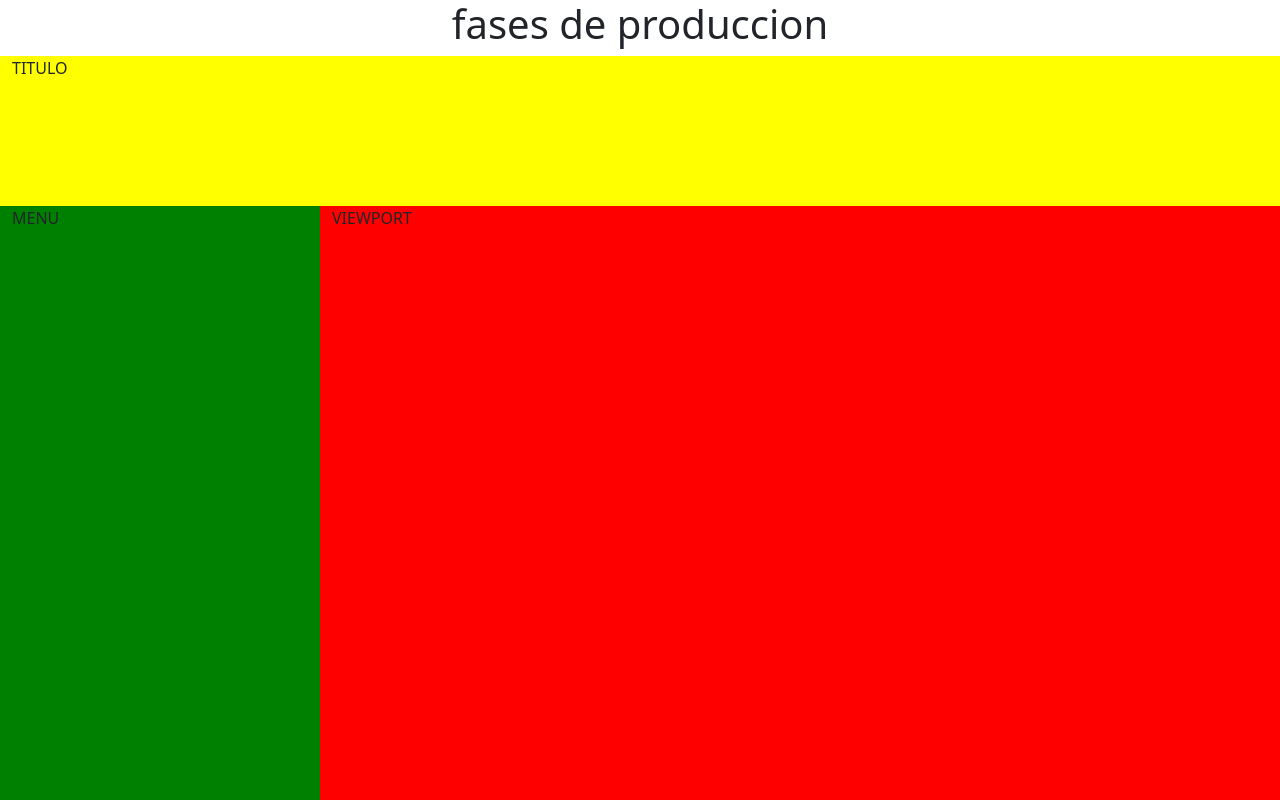
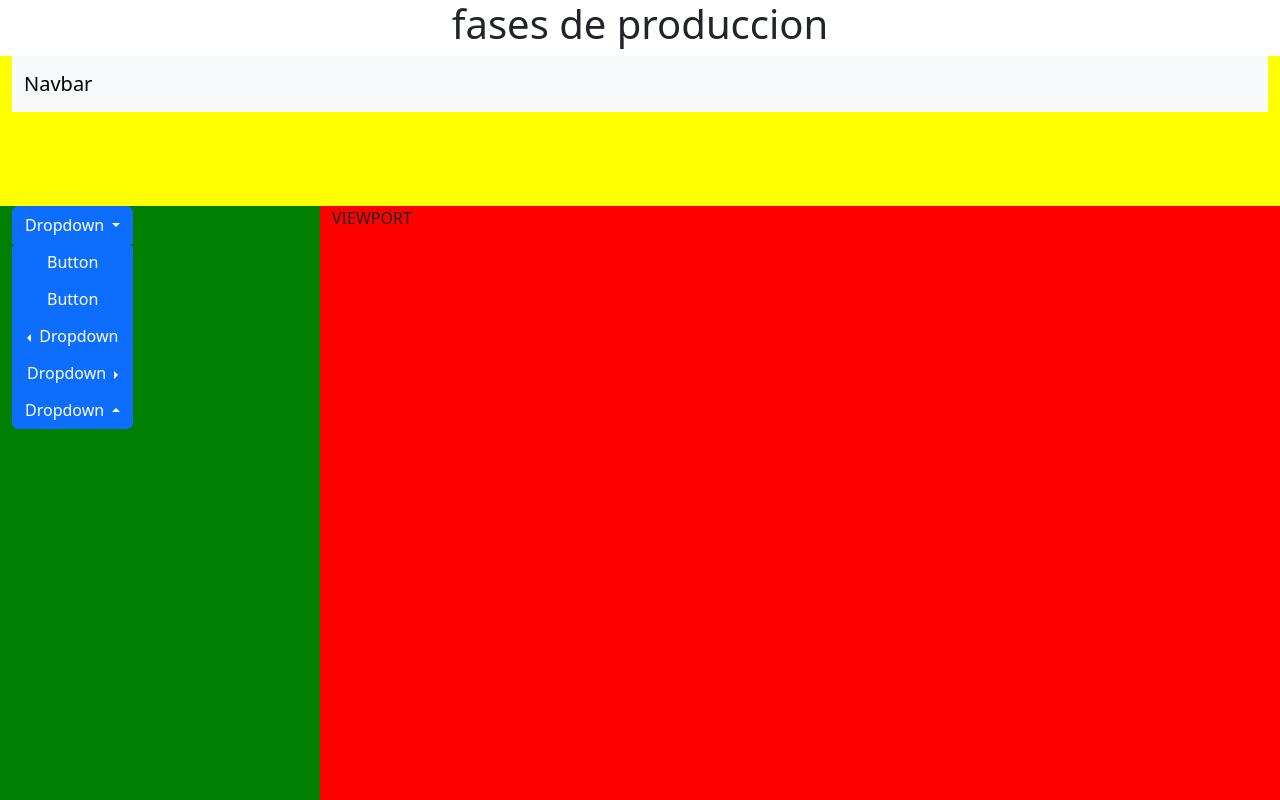
Before and after one commit to andresdavidrubiogalvis/interfase-explicativa, a plain HTML site: page index.html in a window 1280 px wide. Shown: the top 800 px of the page. Drawn offline with nearby package versions, Linux system fonts and the light colour scheme.

Commit message:
meti barra arriba y menu a la izquierda

```diff
--- a/index.html
+++ b/index.html
@@ -29,12 +29,56 @@
     <div class="container-fluid">
         <div class="row">
             <div class="col-12 col-sm-12 col-md-12 col-lg-12 col-xl-12 col-xxl-12 caja1">
-                TITULO
+                <!-- As a link -->
+             <nav class="navbar bg-body-tertiary">
+               <div class="container-fluid">
+                 <a class="navbar-brand" href="#">Navbar</a>
+               </div>
+             </nav>
             </div>
         </div>
         <div class="row">
             <div class="col-3 col-sm-3 col-md-3 col-lg-3 col-xl-3 col-xxl-3 caja2">
-                MENU
+                <div class="btn-group-vertical" role="group" aria-label="Vertical button group">
+  <div class="btn-group" role="group">
+    <button type="button" class="btn btn-primary dropdown-toggle" data-bs-toggle="dropdown" aria-expanded="false">
+      Dropdown
+    </button>
+    <ul class="dropdown-menu">
+      <li><a class="dropdown-item" href="#">Dropdown link</a></li>
+      <li><a class="dropdown-item" href="#">Dropdown link</a></li>
+    </ul>
+  </div>
+  <button type="button" class="btn btn-primary">Button</button>
+  <button type="button" class="btn btn-primary">Button</button>
+  <div class="btn-group dropstart" role="group">
+    <button type="button" class="btn btn-primary dropdown-toggle" data-bs-toggle="dropdown" aria-expanded="false">
+      Dropdown
+    </button>
+    <ul class="dropdown-menu">
+      <li><a class="dropdown-item" href="#">Dropdown link</a></li>
+      <li><a class="dropdown-item" href="#">Dropdown link</a></li>
+    </ul>
+  </div>
+  <div class="btn-group dropend" role="group">
+    <button type="button" class="btn btn-primary dropdown-toggle" data-bs-toggle="dropdown" aria-expanded="false">
+      Dropdown
+    </button>
+    <ul class="dropdown-menu">
+      <li><a class="dropdown-item" href="#">Dropdown link</a></li>
+      <li><a class="dropdown-item" href="#">Dropdown link</a></li>
+    </ul>
+  </div>
+  <div class="btn-group dropup" role="group">
+    <button type="button" class="btn btn-primary dropdown-toggle" data-bs-toggle="dropdown" aria-expanded="false">
+      Dropdown
+    </button>
+    <ul class="dropdown-menu">
+      <li><a class="dropdown-item" href="#">Dropdown link</a></li>
+      <li><a class="dropdown-item" href="#">Dropdown link</a></li>
+    </ul>
+  </div>
+</div>
             </div>
             <div class="col-9 col-sm-9 col-md-9 col-lg-9 col-xl-9 col-xxl-9 caja3">
                 VIEWPORT
```
